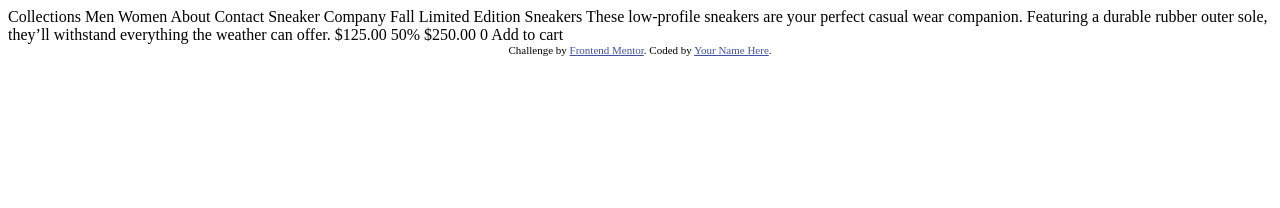
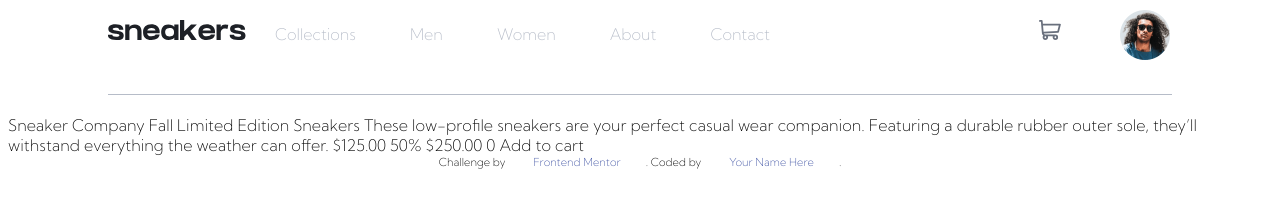
Before and after one commit to LamideAnifowoshe/Ecommerce-product-page-main, a plain HTML site: page index.html in a window 1280 px wide. Drawn offline with Linux system fonts and the light colour scheme.

Commit message:
update navbar

```diff
--- /dev/null
+++ b/CSS/style.css
@@ -0,0 +1,37 @@
+body {
+  font-family: "Kumbh Sans", sans-serif;
+}
+
+.attribution {
+  font-size: 11px;
+  text-align: center;
+}
+.attribution a {
+  color: hsl(228, 45%, 44%);
+}
+
+#navbar {
+  margin: 20px 100px;
+  padding: 0 0 50px 0;
+  border-bottom: 1px solid hsl(220, 14%, 75%);
+}
+
+a {
+  text-decoration: none;
+  color: hsl(220, 14%, 75%);
+  padding: 25px;
+}
+
+a:hover {
+  color: hsl(220, 13%, 13%);
+  border-bottom: 3px solid hsl(26, 100%, 55%);
+}
+.cart {
+  padding: 0 0 0 240px;
+}
+.image {
+  width: 50px;
+  height: 50px;
+  position: absolute;
+  right: 110px;
+  top: 10px;
--- a/index.html
+++ b/index.html
@@ -2,25 +2,30 @@
 <html lang="en">
 <head>
   <meta charset="UTF-8">
-  <meta name="viewport" content="width=device-width, initial-scale=1.0"> <!-- displays site properly based on user's device -->
-
+  <meta name="viewport" content="width=device-width, initial-scale=1.0">
+  <meta name="author" content="Olamide Anifowoshe">
+  <link rel="stylesheet" href="./css/style.css">
   <link rel="icon" type="image/png" sizes="32x32" href="./images/favicon-32x32.png">
-
+  <link href="https://fonts.googleapis.com/css2?family=Kumbh+Sans:wght@200&family=Merriweather:ital,wght@1,300&family=Roboto:wght@100&display=swap" rel="stylesheet">
   <title>Frontend Mentor | E-commerce product page</title>
 
-  <!-- Feel free to remove these styles or customise in your own stylesheet 👍 -->
-  <style>
-    .attribution { font-size: 11px; text-align: center; }
-    .attribution a { color: hsl(228, 45%, 44%); }
-  </style>
-</head>
 <body>
+  <div id="navbar">
+    <img src=./images/logo.svg>
 
-  Collections
-  Men
-  Women
-  About
-  Contact
+
+  <a href=#>Collections</a>
+  <a href=#>Men</a>
+  <a href=#>Women</a>
+  <a href=#>About</a>
+  <a href=#>Contact</a>
+
+<a class="cart" href=#><img src="./images/icon-cart.svg"></a>
+<a href=#><img class="image" src="./images/image-avatar.png"></a>
+
+  </div>
+
+
 
   Sneaker Company
 
```
